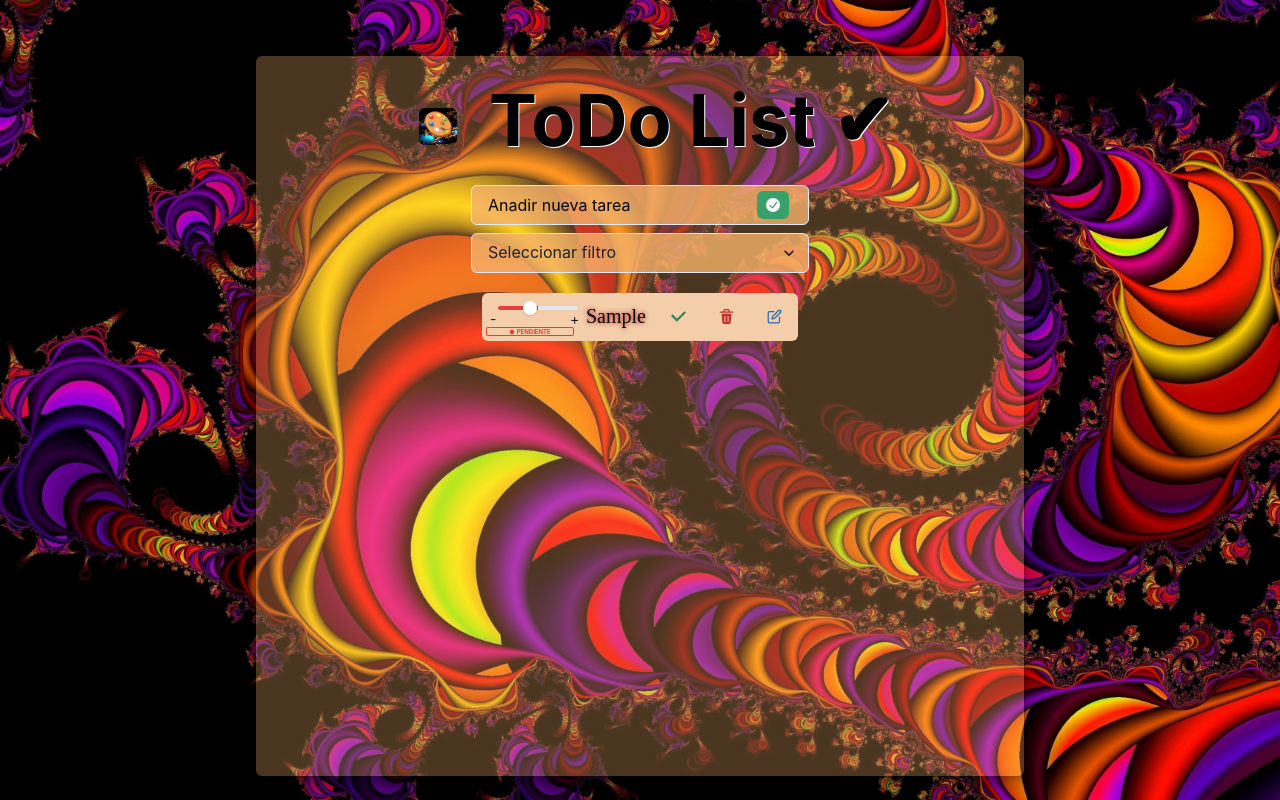
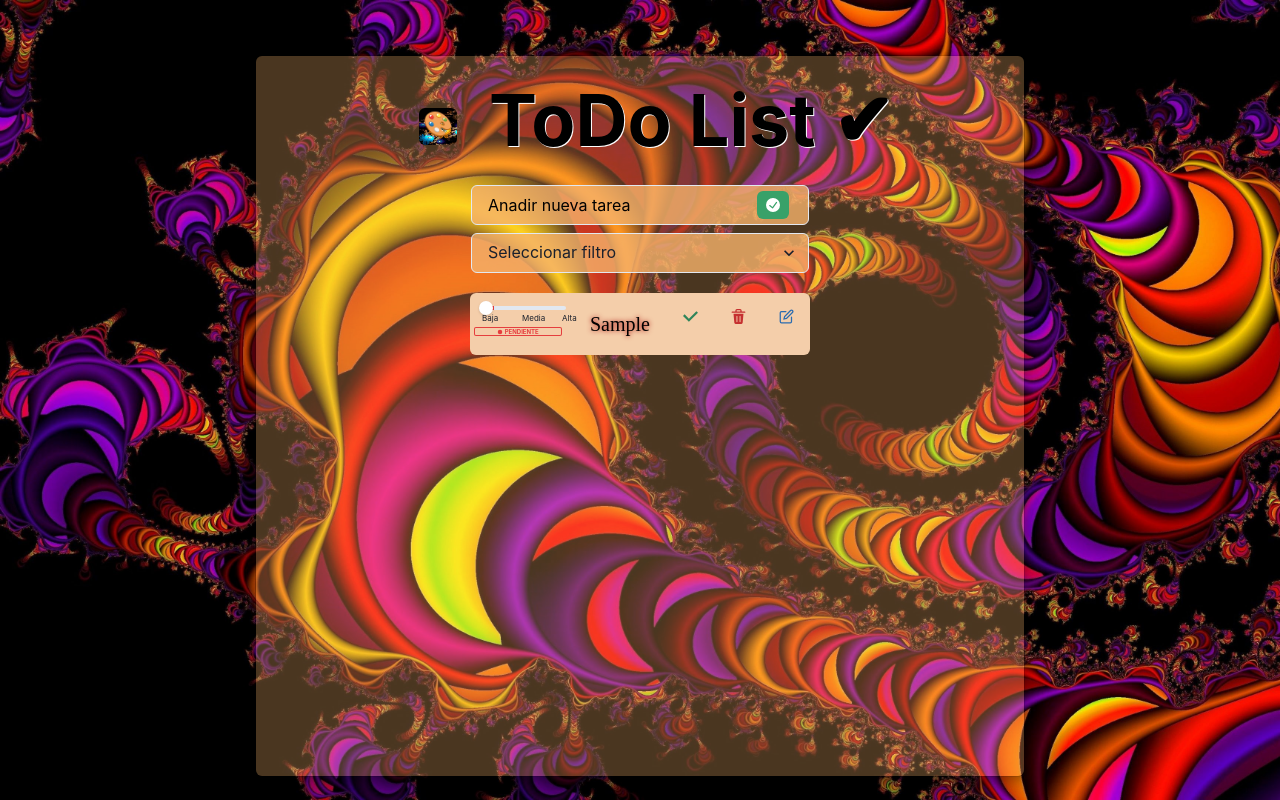
Before and after one commit to cintyy73/todo-list-react, a React (Vite) app: page / in a window 1280 px wide. Both pictures are taken after typing "Sample" into the empty fields and a click on the button 773 px from the left and 204 px from the top of the page. Built offline with nearby package versions, Linux system fonts and the light colour scheme.

Commit message:
Agrego renderizado segun prioridad

```diff
--- a/src/components/Item/Item.jsx
+++ b/src/components/Item/Item.jsx
@@ -59,7 +59,7 @@ const Item = ({ value, setValue, item }) => {
   const [edit, setEdit] = useState(item.task)
   const { isOpen, onOpen, onClose } = useDisclosure()
   const [overlay, setOverlay] = useState(<OverlayTwo />)
-  const [sliderValue, setSliderValue] = useState(1)
+  const [sliderValue, setSliderValue] = useState(item.priority)
   const [showTooltip, setShowTooltip] = useState(false)
   const handleText = (id)=>{
     const newList = [...value.list].map((item)=>{
@@ -104,7 +104,13 @@ const Item = ({ value, setValue, item }) => {
       } return item
     })
     setItemLS('tasks', priorityList)
-    console.log(item.priority)
+    setTimeout(() => {
+      setValue({
+        ...value,
+        list:priorityList
+      })
+    }, 2000);
+
   }
 
   const deleteTask = (id) => {
@@ -135,14 +141,15 @@ const Item = ({ value, setValue, item }) => {
       <Slider
       borderColor='black'
       id='slider'
-      defaultValue={1}
+      defaultValue={item.priority}
       min={0}
-      max={2}
+      max={10}
       colorScheme='red'
 
       onChange={(v) => {
         setSliderValue(v)
         priority(item.id, v)
+
       }}
       onMouseEnter={() => setShowTooltip(true)}
       onMouseLeave={() => setShowTooltip(false)}
@@ -151,14 +158,14 @@ const Item = ({ value, setValue, item }) => {
       gap={3}
       width='20'
       padding={2}>
-      <SliderMark value={0} fontSize='sm'>
-        -
+      <SliderMark value={0} padding={1}fontSize={8}>
+        Baja
       </SliderMark>
-      <SliderMark value={1}  fontSize='sm'>
-
+      <SliderMark value={5} padding={1} fontSize={8}>
+            Media
       </SliderMark>
-      <SliderMark value={2}  fontSize='sm'>
-        +
+      <SliderMark value={10} padding={1} fontSize={8}>
+        Alta
       </SliderMark>
       <SliderTrack>
         <SliderFilledTrack />
@@ -197,7 +204,8 @@ const Item = ({ value, setValue, item }) => {
         fontSize={{base:'md', sm:'xl'}}
         borderColor={'black'}
         as={item.complete?'del': ''}
-        padding={1}>
+        marginLeft={2}
+        padding={3}>
         {item.task}
       </Text>
 
--- a/src/components/List/List.jsx
+++ b/src/components/List/List.jsx
@@ -8,7 +8,7 @@ const List = ({value, setValue}) => {
       whidth='80%'
       paddingTop={3}>
       {
-        (value.list).filter((item) =>{
+        (value.list.sort((x,y)=>(y.priority-x.priority))).filter((item) =>{
           if(value.filter === 'pending'){
             return !item.complete
           }
```
Also changed, not shown: src/components/SliderPriority/SliderPriority.jsx (deleted, +0 -65 lines).
